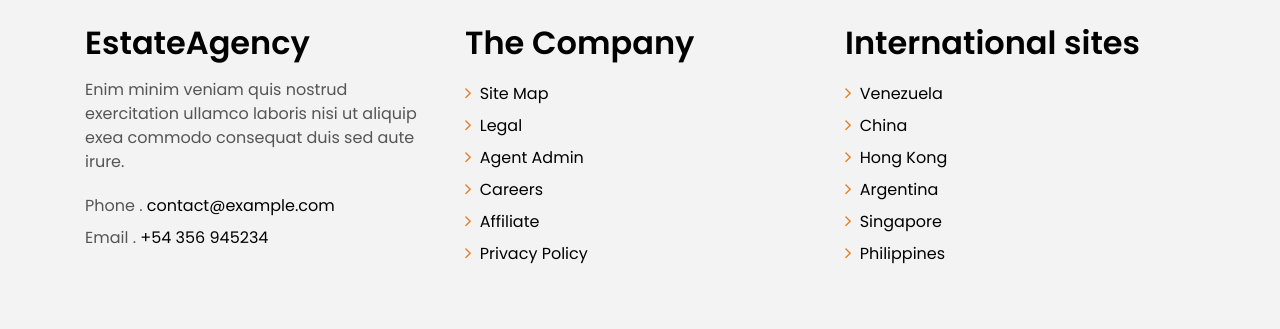
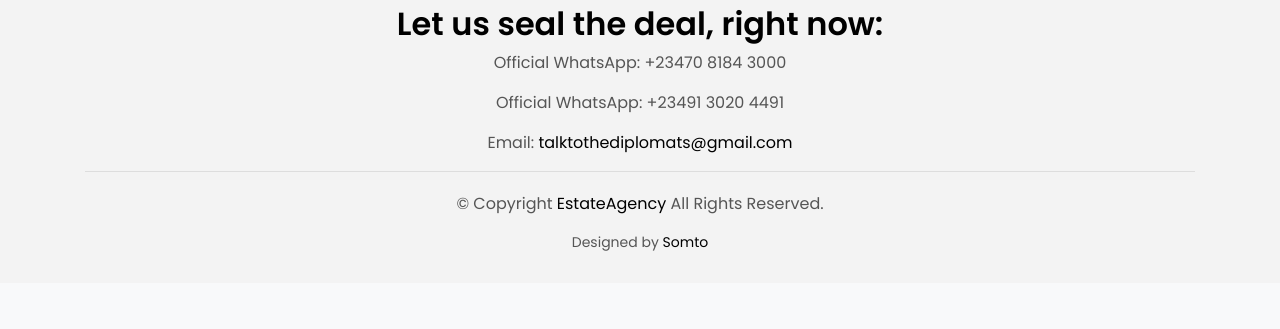
Before and after one commit to Chrstphr9/RealEstateSite-TDEL, a plain HTML site: page props.html in a window 1280 px wide. Shown: the part 1259-1588 px from the top of the page. After the commit the page ends 1542 px from the top, so only its background shows below. Drawn offline with Linux system fonts and the light colour scheme.

Commit message:
Refactor navigation structure and improve layout consistency across multiple HTML files; update footer section in props.html for better organization.

```diff
--- a/css/style.css
+++ b/css/style.css
@@ -12,6 +12,7 @@
 body {
   font-family: 'Poppins', sans-serif;
   color: #555555;
+  padding-top: 70px;
 }
 
 h1,
@@ -658,6 +659,12 @@ a:hover {
   color: #000000;
 }
 
+.navbar .container {
+  display: flex;
+  justify-content: space-between;
+  align-items: center;
+}
+
 .navbar-default.navbar-reduce .show > .nav-link,
 .navbar-default.navbar-reduce .active > .nav-link,
 .navbar-default.navbar-reduce .nav-link.show,
@@ -767,6 +774,52 @@ a:hover {
   opacity: 0.9;
 }
 
+/* General mobile navbar spacing adjustments */
+@media (max-width: 768px) {
+  .navbar {
+    padding-top: 0.3rem;
+    padding-bottom: 0.3rem;
+  }
+
+  .navbar-brand {
+    font-size: 1rem;
+    margin-right: 1rem;
+  }
+
+  .navbar-nav {
+    margin-top: 0.5rem;
+    margin-bottom: 0.5rem;
+  }
+
+  .nav-link {
+    padding-top: 0.25rem;
+    padding-bottom: 0.25rem;
+  }
+
+  .navbar-toggler {
+    padding: 0.25rem 0.5rem;
+  }
+
+  .navbar-collapse {
+    margin-top: 0.5rem;
+  }
+    .navbar .navbar-toggler {
+    order: 2;
+    margin-left: auto;
+  }
+
+  .navbar .navbar-brand {
+    order: 1;
+    margin-right: auto;
+  }
+
+  .navbar-collapse {
+    width: 100%;
+  }
+}
+
+
+
 /*======================================
 //--//-->   BOX COLAPSE
 ======================================*/
--- a/props.html
+++ b/props.html
@@ -164,15 +164,20 @@
 
   <!--/ Nav Star /-->
   <nav class="navbar navbar-default navbar-trans navbar-expand-lg fixed-top">
-    <div class="container">
+    <div class="container d-flex justify-content-between align-items-center">
+      <a class="navbar-brand text-brand" href="index.html">
+        The Diplomats<span class="color-b">Real Estate</span>
+      </a>
       <button class="navbar-toggler collapsed" type="button" data-toggle="collapse" data-target="#navbarDefault"
         aria-controls="navbarDefault" aria-expanded="false" aria-label="Toggle navigation">
         <span></span>
         <span></span>
         <span></span>
       </button>
-      <a class="navbar-brand text-brand" href="index.html">The Diplomats<span class="color-b">Real Estate</span></a>
-      <div class="navbar-collapse collapse justify-content-end" id="navbarDefault">
+    </div>
+
+    <div class="navbar-collapse collapse justify-content-end" id="navbarDefault">
+      <ul class="navbar-nav">
         <ul class="navbar-nav">
           <li class="nav-item">
             <a class="nav-link" href="index.html">Home</a>
@@ -196,8 +201,8 @@
             <a class="nav-link" href="contact.html">Contact</a>
           </li>
         </ul>
-        <!-- </div> -->
-      </div>
+      </ul>
+    </div>
   </nav>
   <!--/ Nav End /-->
 
@@ -366,7 +371,7 @@
           </div>
         </div>
       </div>
-      <div class="row">
+      <!-- <div class="row">
         <div class="col-sm-12">
           <nav class="pagination-a">
             <ul class="pagination justify-content-end">
@@ -392,99 +397,13 @@
             </ul>
           </nav>
         </div>
-      </div>
+      </div> -->
     </div>
   </section>
   <!--/ News Grid End /-->
 
   <!--/ footer Star /-->
-  <section class="section-footer">
-    <div class="container">
-      <div class="row">
-        <div class="col-sm-12 col-md-4">
-          <div class="widget-a">
-            <div class="w-header-a">
-              <h3 class="w-title-a text-brand">EstateAgency</h3>
-            </div>
-            <div class="w-body-a">
-              <p class="w-text-a color-text-a">
-                Enim minim veniam quis nostrud exercitation ullamco laboris nisi ut aliquip exea commodo consequat duis
-                sed aute irure.
-              </p>
-            </div>
-            <div class="w-footer-a">
-              <ul class="list-unstyled">
-                <li class="color-a">
-                  <span class="color-text-a">Phone .</span> contact@example.com</li>
-                <li class="color-a">
-                  <span class="color-text-a">Email .</span> +54 356 945234</li>
-              </ul>
-            </div>
-          </div>
-        </div>
-        <div class="col-sm-12 col-md-4 section-md-t3">
-          <div class="widget-a">
-            <div class="w-header-a">
-              <h3 class="w-title-a text-brand">The Company</h3>
-            </div>
-            <div class="w-body-a">
-              <div class="w-body-a">
-                <ul class="list-unstyled">
-                  <li class="item-list-a">
-                    <i class="fa fa-angle-right"></i> <a href="#">Site Map</a>
-                  </li>
-                  <li class="item-list-a">
-                    <i class="fa fa-angle-right"></i> <a href="#">Legal</a>
-                  </li>
-                  <li class="item-list-a">
-                    <i class="fa fa-angle-right"></i> <a href="#">Agent Admin</a>
-                  </li>
-                  <li class="item-list-a">
-                    <i class="fa fa-angle-right"></i> <a href="#">Careers</a>
-                  </li>
-                  <li class="item-list-a">
-                    <i class="fa fa-angle-right"></i> <a href="#">Affiliate</a>
-                  </li>
-                  <li class="item-list-a">
-                    <i class="fa fa-angle-right"></i> <a href="#">Privacy Policy</a>
-                  </li>
-                </ul>
-              </div>
-            </div>
-          </div>
-        </div>
-        <div class="col-sm-12 col-md-4 section-md-t3">
-          <div class="widget-a">
-            <div class="w-header-a">
-              <h3 class="w-title-a text-brand">International sites</h3>
-            </div>
-            <div class="w-body-a">
-              <ul class="list-unstyled">
-                <li class="item-list-a">
-                  <i class="fa fa-angle-right"></i> <a href="#">Venezuela</a>
-                </li>
-                <li class="item-list-a">
-                  <i class="fa fa-angle-right"></i> <a href="#">China</a>
-                </li>
-                <li class="item-list-a">
-                  <i class="fa fa-angle-right"></i> <a href="#">Hong Kong</a>
-                </li>
-                <li class="item-list-a">
-                  <i class="fa fa-angle-right"></i> <a href="#">Argentina</a>
-                </li>
-                <li class="item-list-a">
-                  <i class="fa fa-angle-right"></i> <a href="#">Singapore</a>
-                </li>
-                <li class="item-list-a">
-                  <i class="fa fa-angle-right"></i> <a href="#">Philippines</a>
-                </li>
-              </ul>
-            </div>
-          </div>
-        </div>
-      </div>
-    </div>
-  </section>
+
   <footer>
     <div class="container">
       <div class="row">
```
Also changed, not shown: Affiliate.html (+10 -5 lines), about.html (+10 -5 lines), career.html (+10 -5 lines), contact.html (+10 -5 lines), index.html (+10 -5 lines), property-grid.html (+2 -2 lines), property-single.html (+11 -6 lines).
